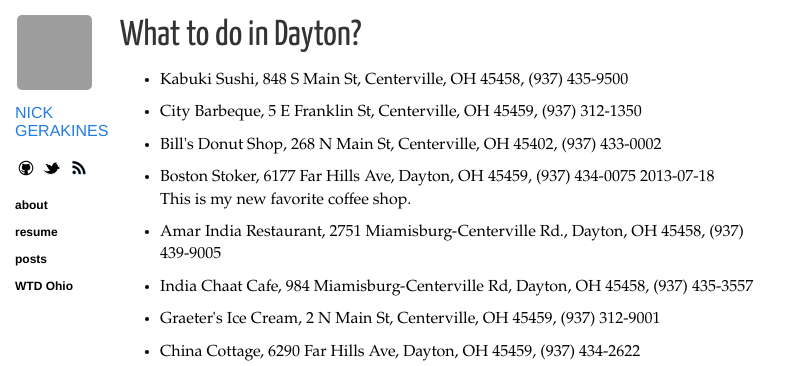
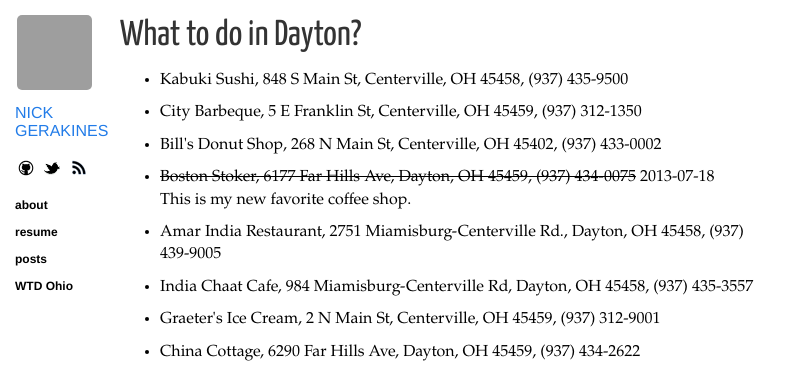
Before and after one commit to ngerakines/ngerakines.me, a Jekyll site: the page built from ohio.html, in a window 1280 px wide, cut to the strip 0-366 px from the top of the page. Shown: the whole strip, without its empty margins (0-801 px from the left). Built offline with Jekyll 4.4.1, drawn with Linux system fonts in a browser that asks for light colours; nearby versions of some CDN libraries; Markdown is read by kramdown in place of the engine named in the settings; part of the change alters nothing that is shown; grey boxes are pictures that could not be loaded.

```diff
--- a/ohio.html
+++ b/ohio.html
@@ -9,7 +9,7 @@ title: "What To Do: Ohio"
 			<li>Kabuki Sushi, 848 S Main St, Centerville, OH 45458, (937) 435-9500 </li>
 			<li>City Barbeque, 5 E Franklin St, Centerville, OH 45459, (937) 312-1350</li>
 			<li>Bill's Donut Shop, 268 N Main St, Centerville, OH 45402, (937) 433-0002</li>
-			<li><string>Boston Stoker, 6177 Far Hills Ave, Dayton, OH 45459, (937) 434-0075</strike> 2013-07-18<br/>This is my new favorite coffee shop.</li>
+			<li><strike>Boston Stoker, 6177 Far Hills Ave, Dayton, OH 45459, (937) 434-0075</strike> 2013-07-18<br/>This is my new favorite coffee shop.</li>
 			<li>Amar India Restaurant, 2751 Miamisburg-Centerville Rd., Dayton, OH 45458, (937) 439-9005</li>
 			<li>India Chaat Cafe, 984 Miamisburg-Centerville Rd, Dayton, OH 45458, (937) 435-3557</li>
 			<li>Graeter's Ice Cream, 2 N Main St, Centerville, OH 45459, (937) 312-9001</li>
```
